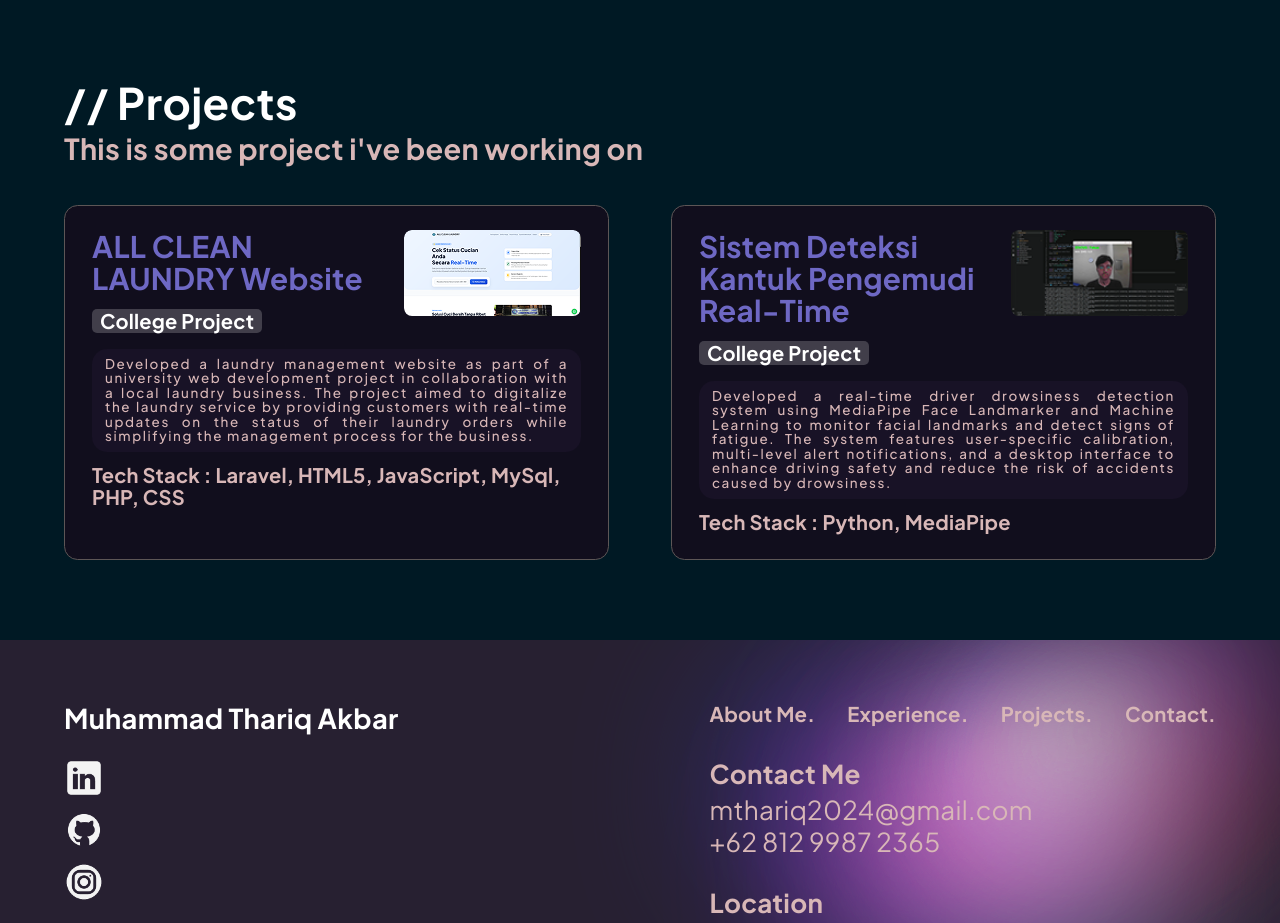
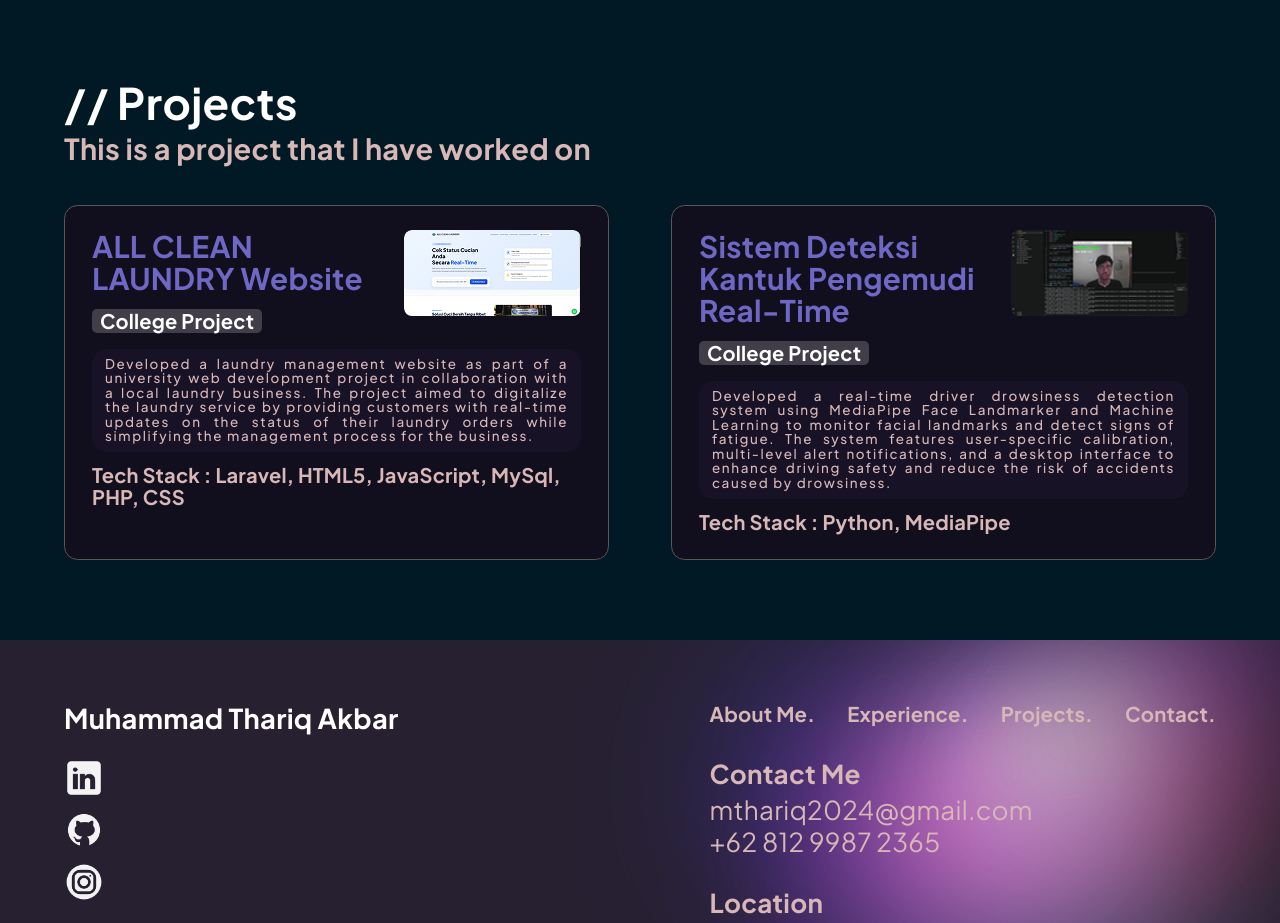
Before and after one commit to thariq122/My-Portfolio, a React (Vite) app: page / in a window 1280 px wide. Shown: the part 2860-3783 px from the top of the page. Built offline with nearby package versions, Linux system fonts and the light colour scheme.

Commit message:
update projects

```diff
--- a/src/components/Projects.jsx
+++ b/src/components/Projects.jsx
@@ -13,7 +13,7 @@ function Projects() {
         {/* Heading + subtitle via SectionHeading */}
         <SectionHeading
           title="Projects"
-          subtitle="This is some project i've been working on"
+          subtitle="This is a project that I have worked on"
         />
 
         {/*
```
